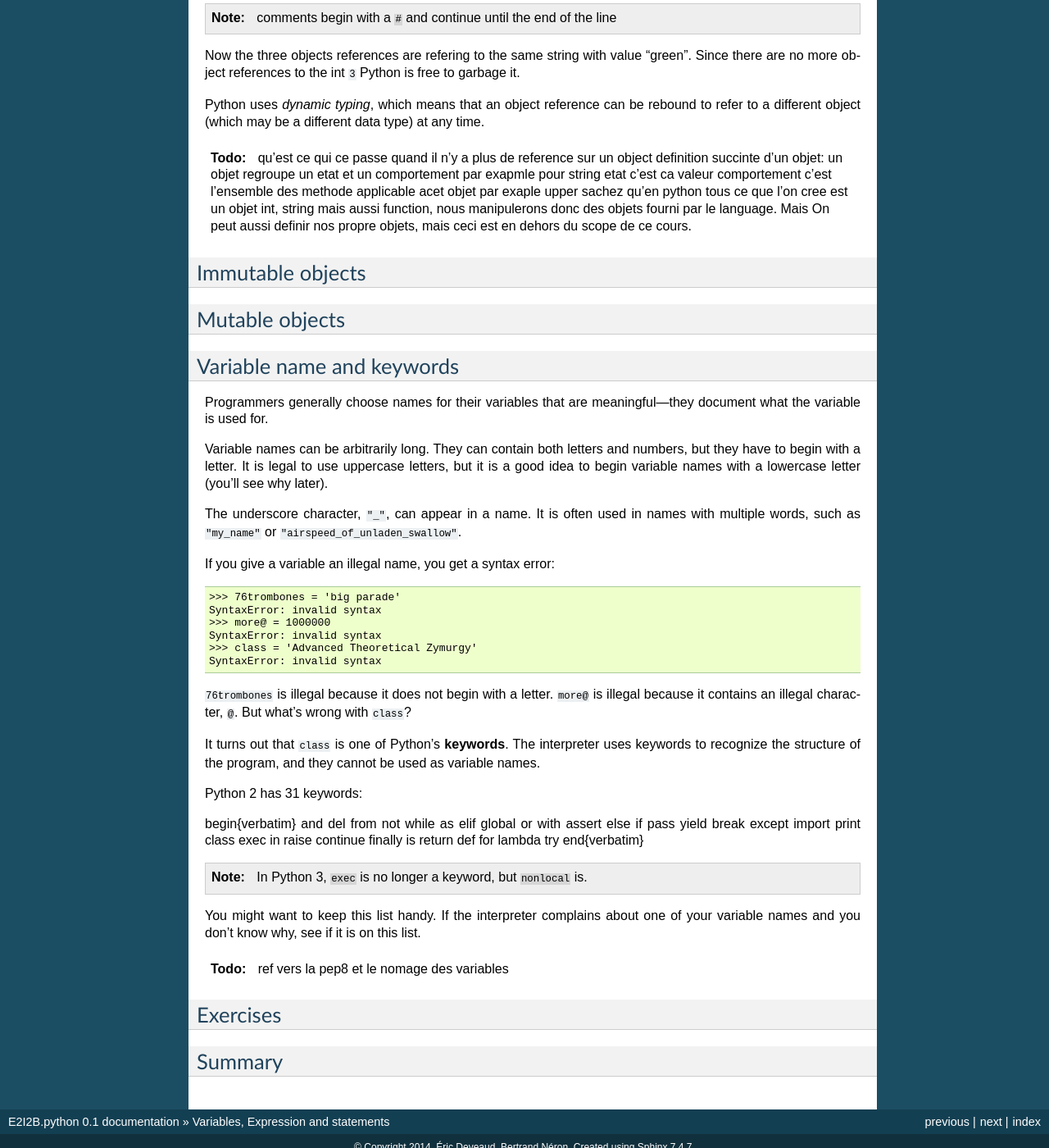
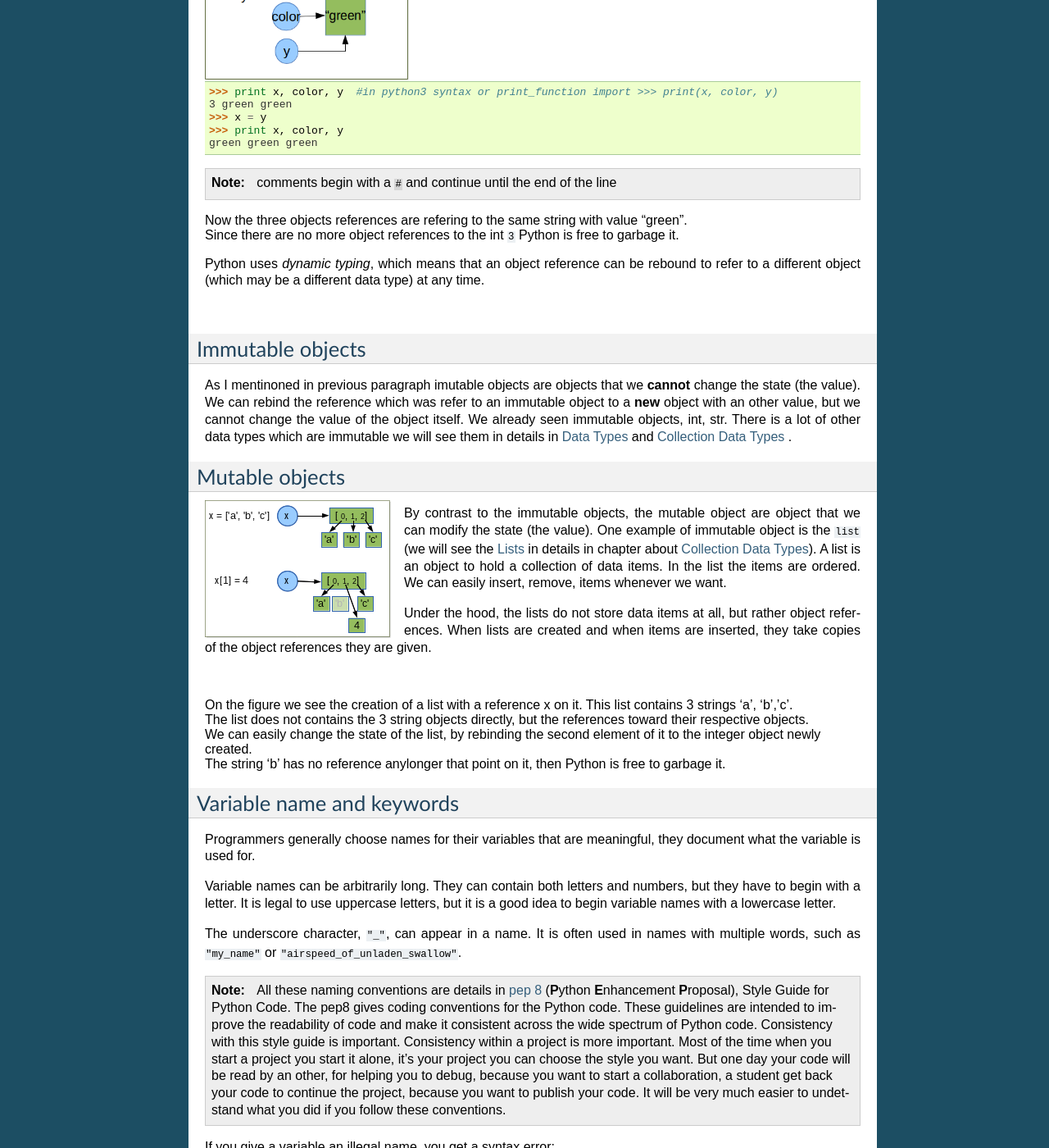
Before and after one commit to C3BI-pasteur-fr/python-course-1, a Sphinx documentation site: the page built from source/Variables.rst, in a window 1280 px wide and 1400 px high, scrolled down 2689 px. Shown: the whole window at 82% size. Built offline with Sphinx 7.4.7, drawn with Linux system fonts in a browser that asks for light colours; some of the changed text lies outside the part shown.

Commit message:
complete chapter on Variables
fill section about
- mutable object
- immutable object

fix typos and layout for "Variable name and keywords" section.

```diff
--- a/source/Variables.rst
+++ b/source/Variables.rst
@@ -114,7 +114,7 @@ Let's look at few examples and see what's happend in details: ::
 
    x = 3
    color = 'green'
-   y = x
+   y = color
 
 The syntax is simply ``object reference = value``. There is no need of predeclaration
 and no need to specify the value's type. When Python execute
@@ -122,8 +122,8 @@ and no need to specify the value's type. When Python execute
 * the first statement it creates a int object with the value ``3`` and create the object reference call ``x`` that refer to
   the int object. For all pratical purpose we say ``that variable x has been assigned the "3" integer``.
 * The second statement is similar.
-* The third creates a new object reference z and sets it to refer to the same object
-  that the x reference object refers to (in this case the int object containing the value "3").
+* The third creates a new object reference y and sets it to refer to the same object
+  that the color reference object refers to (in this case the str object containing the value "green").
 
 Let's see what python do behind the scene:
 
@@ -144,7 +144,15 @@ Let's see what python do behind the scene:
 
     .. image :: _static/figs/spacer.png
 
-Let us continue with the previous example and do some rebinding. ::
+
+Let us continue with the previous example and do some rebinding.
+
+.. image:: _static/figs/rebinding.png
+   :width: 250px
+   :align: left
+   :alt: object references rebinding
+
+\ ::
 
    >>> print x, color, y  #in python3 syntax or print_function import >>> print(x, color, y)
    3 green green
@@ -154,24 +162,15 @@ Let us continue with the previous example and do some rebinding. ::
 
 .. note:: comments begin with a ``#`` and continue until the end of the line
 
-Now the three objects references are refering to the same string with value "green".
-Since there are no more object references to the int ``3`` Python is free to garbage it.
+| Now the three objects references are refering to the same string with value "green".
+| Since there are no more object references to the int ``3`` Python is free to garbage it.
 
 Python uses *dynamic typing*, which means that an object reference can be rebound to refer
 to a different object (which may be a different data type) at any time.
 
+.. container:: clearer
 
-
-.. todo::
-
-   qu'est ce qui ce passe quand il n'y a plus de reference sur un object
-   definition succinte d'un objet:
-   un objet regroupe un etat et un comportement
-   par exapmle pour string etat c'est ca valeur
-   comportement c'est l'ensemble des methode applicable acet objet par exaple upper
-   sachez qu'en python tous ce que l'on cree est un objet
-   int, string mais aussi function, nous manipulerons donc des objets fourni par le language.
-   Mais On peut aussi definir nos propre objets, mais ceci est en dehors du scope de ce cours.
+    .. image :: _static/figs/spacer.png
 
 
 .. _immutable obj:
@@ -179,29 +178,65 @@ to a different object (which may be a different data type) at any time.
 Immutable objects
 =================
 
-
+As I mentinoned in previous paragraph imutable objects are objects that we **cannot** change
+the state (the value). We can rebind the reference which was refer to an immutable object
+to a **new** object with an other value, but we cannot change the value of the object itself.
+We already seen immutable objects, int, str. There is a lot of other data types which are
+immutable we will see them in details in :ref:`Data_types` and :ref:`Collection_Data_types`  .
 
 .. _mutable obj:
 
 Mutable objects
 ===============
 
+.. image:: _static/figs/ref_obj_mutable.png
+   :align: left
+   :alt: object references of mutable objects
+
+By contrast to the immutable objects, the mutable object are object that we can modify the state (the value).
+One example of immutable object is the ``list`` (we will see the :ref:`list` in details in chapter about :ref:`Collection_Data_Types`).
+A list is an object to hold a collection of data items. In the list the items are ordered.
+We can easily insert, remove, items whenever we want.
+
+Under the hood, the lists do not store data items at all, but rather object references.
+When lists are created and when items are inserted, they take copies of the object references they are given.
+
+.. container:: clearer
+
+    .. image :: _static/figs/spacer.png
+
+| On the figure we see the creation of a list with a reference x on it. This list contains 3 strings 'a', 'b','c'.
+| The list does not contains the 3 string objects directly, but the references toward their respective objects.
+| We can easily change the state of the list, by rebinding the second element of it to the integer object newly created.
+| The string 'b' has no reference anylonger that point on it, then Python is free to garbage it.
+
+
 
 
 Variable name and keywords
 ==========================
 
-Programmers generally choose names for their variables that
-are meaningful---they document what the variable is used for.
+Programmers generally choose names for their variables that are meaningful,
+they document what the variable is used for.
 
-Variable names can be arbitrarily long.  They can contain
-both letters and numbers, but they have to begin with a letter.
-It is legal to use uppercase letters, but it is a good idea
-to begin variable names with a lowercase letter (you'll
-see why later).
+Variable names can be arbitrarily long.  They can contain both letters and numbers,
+but they have to begin with a letter.
+It is legal to use uppercase letters, but it is a good idea to begin variable names
+with a lowercase letter.
 
 The underscore character, ``"_"``, can appear in a name. It is often used in names with multiple words,
 such as ``"my_name"`` or ``"airspeed_of_unladen_swallow"``.
+
+.. note::
+
+   All these naming conventions are details in :ref:`pep_8` (**P**\ ython **E**\ nhancement **P**\ roposal), Style Guide for Python Code.
+   The pep8 gives coding conventions for the Python code. These guidelines are intended to improve the readability of code and
+   make it consistent across the wide spectrum of Python code.
+   Consistency with this style guide is important. Consistency within a project is more important.
+   Most of the time when you start a project you start it alone, it's your project you can choose the style you want.
+   But one day your code will be read by an other, for helping you to debug, because you want to start a collaboration,
+   a student get back your code to continue the project, because you want to publish your code.
+   It will be very much easier to undetstand what you did if you follow these conventions.
 
 If you give a variable an illegal name, you get a syntax error: ::
 
@@ -212,33 +247,38 @@ If you give a variable an illegal name, you get a syntax error: ::
    >>> class = 'Advanced Theoretical Zymurgy'
    SyntaxError: invalid syntax
 
-``76trombones`` is illegal because it does not begin with a letter.
-``more@`` is illegal because it contains an illegal character, ``@``.
-But what's wrong with ``class``?
+| ``76trombones`` is illegal because it does not begin with a letter.
+| ``more@`` is illegal because it contains an illegal character, ``@``.
+| But what's wrong with ``class``?
 
 It turns out that ``class`` is one of Python's **keywords**.
 The interpreter uses keywords to recognize the structure of the program, and they cannot be used as variable names.
 
 Python 2 has 31 keywords:
 
-\begin{verbatim}
-and       del       from      not       while
-as        elif      global    or        with
-assert    else      if        pass      yield
-break     except    import    print
-class     exec      in        raise
-continue  finally   is        return
-def       for       lambda    try
-\end{verbatim}
+.. tabularcolumns:: |l|l|l|
+
++----------+---------+--------+--------+-------+
+| and      | del     | from   | not    | while |
++----------+---------+--------+--------+-------+
+| as       | elif    | global | or     | with  |
++----------+---------+--------+--------+-------+
+| assert   | else    | if     | pass   | yield |
++----------+---------+--------+--------+-------+
+| break    | except  | import | print  |       |
++----------+---------+--------+--------+-------+
+| class    | exec    | in     | raise  |       |
++----------+---------+--------+--------+-------+
+| continue | finally | is     | return |       |
++----------+---------+--------+--------+-------+
+| def      | for     | lambda | try    |       |
++----------+---------+--------+--------+-------+
 
 .. note:: In Python 3, ``exec`` is no longer a keyword, but ``nonlocal`` is.
 
 You might want to keep this list handy.  If the interpreter complains
-about one of your variable names and you don't know why, see if it
-is on this list.
+about one of your variable names and you don't know why, see if it is on this list.
 
-
-.. todo:: ref vers la pep8 et le nomage des variables
 
 
 Exercises
@@ -247,3 +287,7 @@ Exercises
 
 Summary
 =======
+
+In this chapter we learned that a value have a data type. Python have different data types, some of them are immutable
+the others are mutable. We also create object reference to handle data item. A variable or reference object can
+handle different data type at any time, this is called the *dynamic typing*.
```
Also changed, not shown: source/_static/figs/rebinding.png (added).
